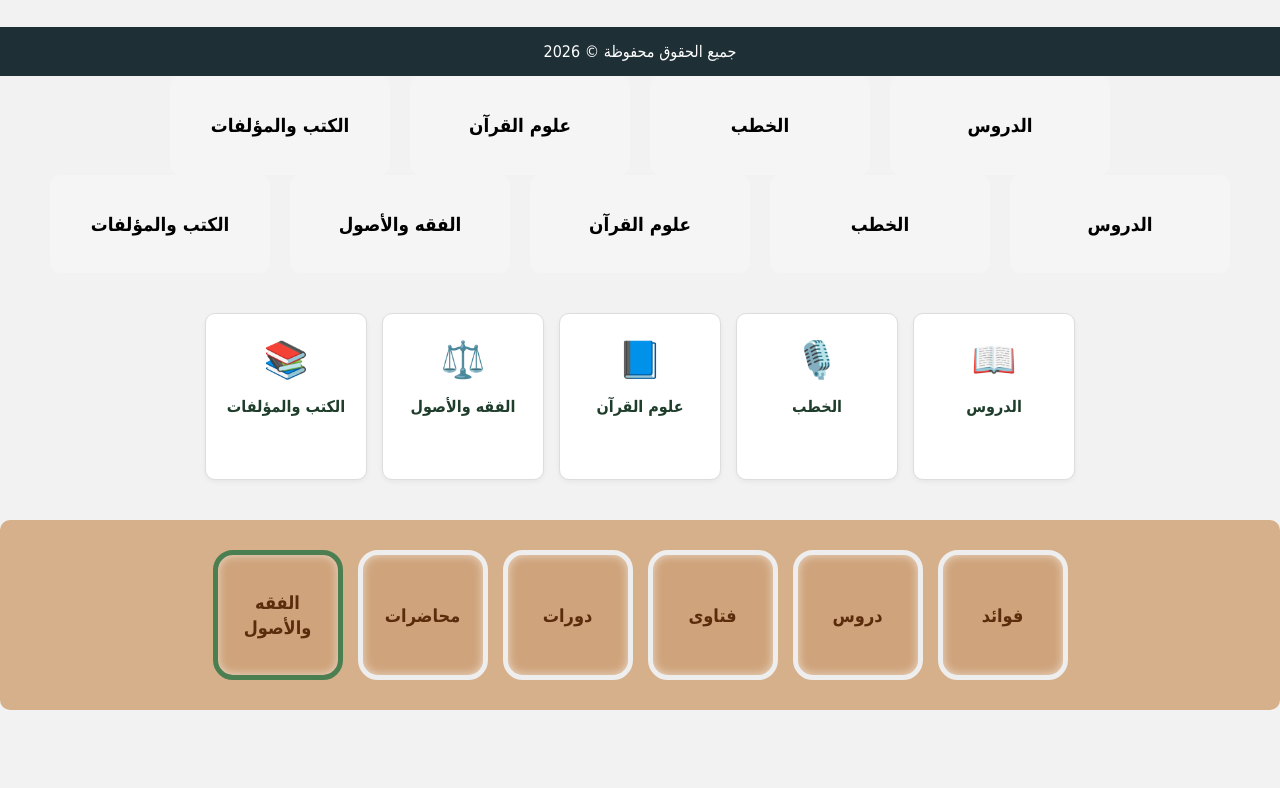
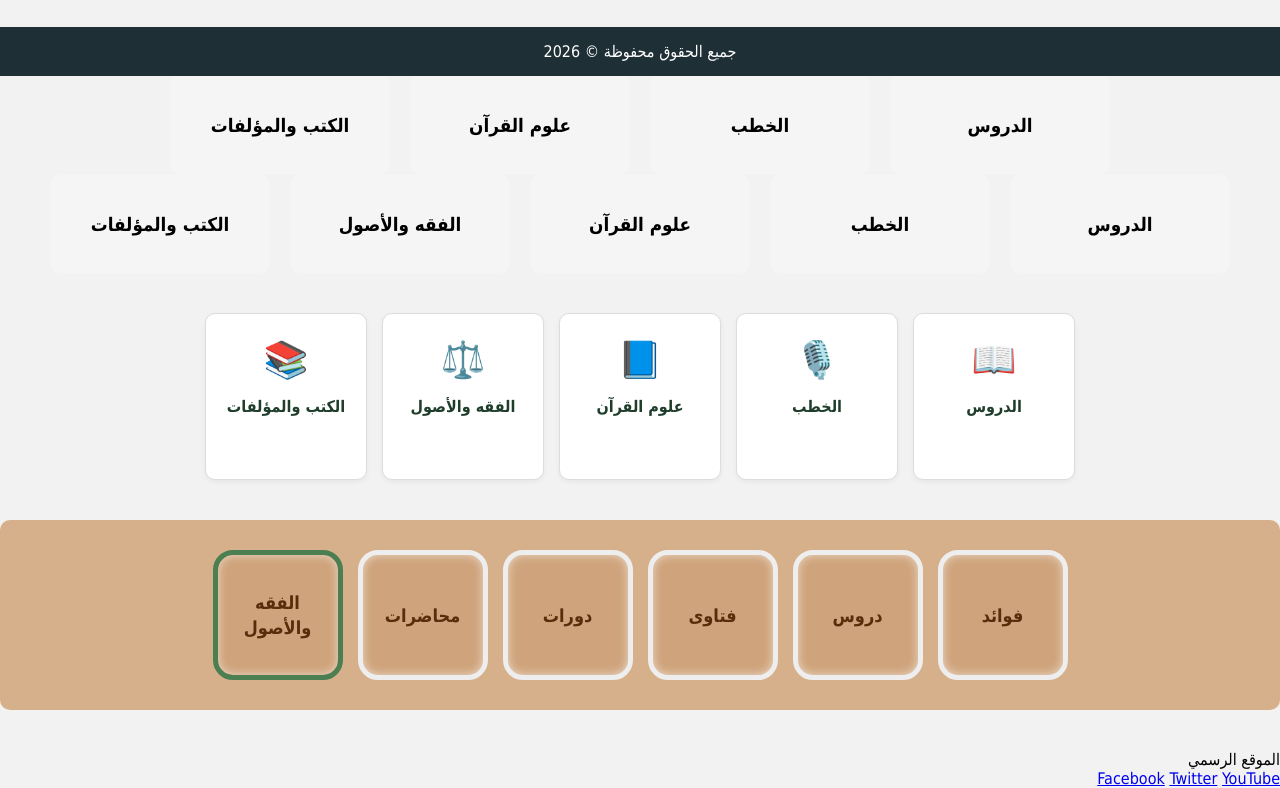
Before and after one commit to ssmmdeyap111-daua/-, a plain HTML site: page index.html in a window 1280 px wide. Shown: the part 661-1449 px from the top of the page. Before the commit the page ends 1411 px from the top, so only its background shows below. Drawn offline with Linux system fonts and the light colour scheme.

Commit message:
Add top bar with social media links
Add a top bar with social media links and official site text.

```diff
--- a/index.html
+++ b/index.html
@@ -137,3 +137,14 @@
   <a href="fiqh.html" class="icon-box new">الفقه<br>والأصول</a>
 
 </section>
+<div class="top-bar">
+  <div class="top-right">
+    الموقع الرسمي
+  </div>
+
+  <div class="top-left">
+    <a href="#">Facebook</a>
+    <a href="#">Twitter</a>
+    <a href="#">YouTube</a>
+  </div>
+</div>
```
